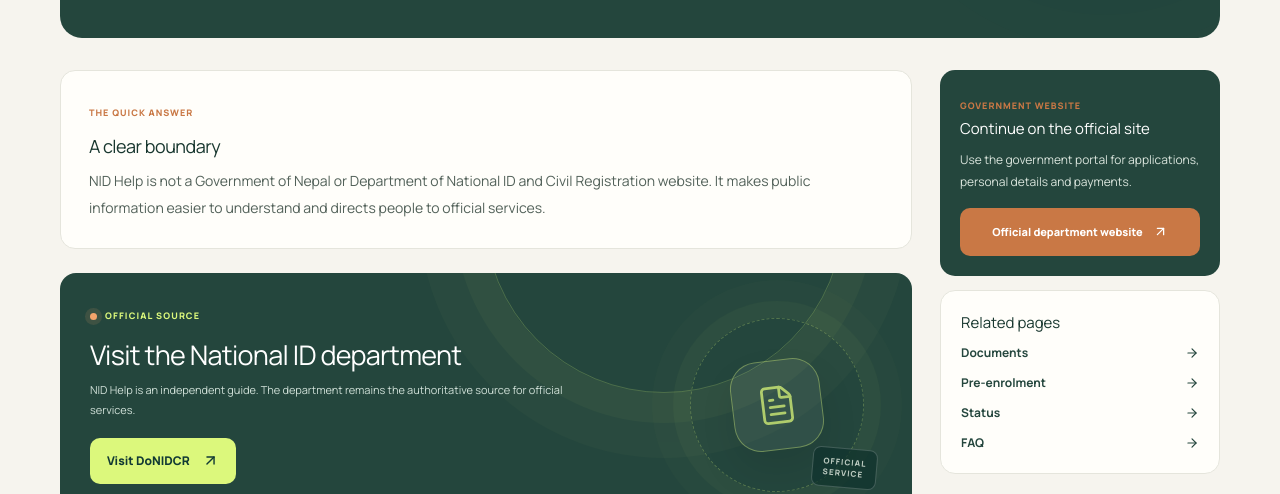
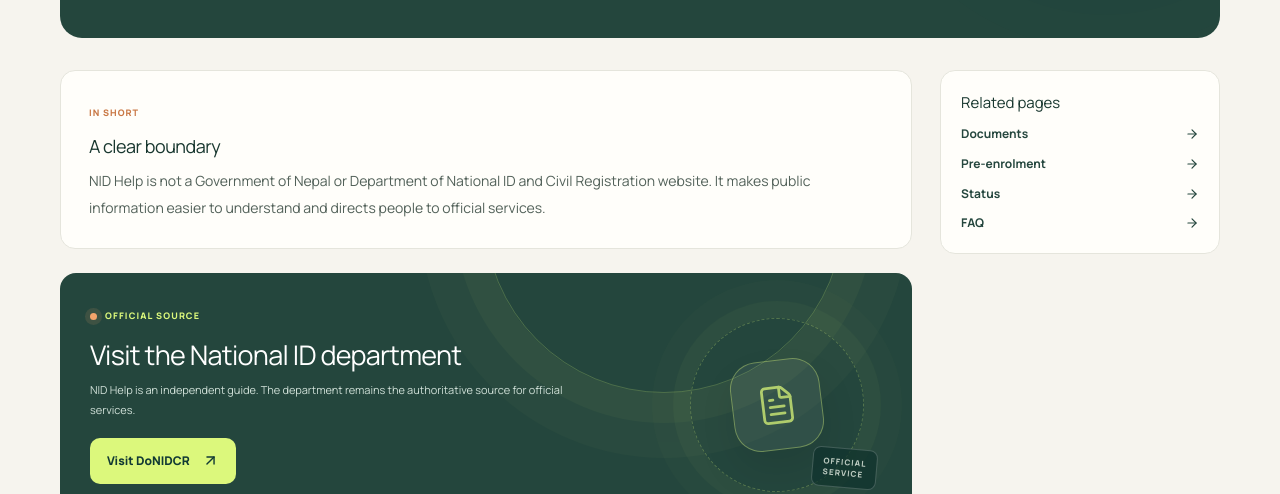
Before and after one commit to yadukumarshrestha/nid_help1, a Next.js app: page /en/about in a window 1280 px wide. Shown: the part 321-815 px from the top of the page. Built offline with nearby package versions, Linux system fonts and the light colour scheme; no server answers.

Commit message:
Remove repeated official service callout from guide sidebar

```diff
--- a/app/[locale]/[slug]/page.tsx
+++ b/app/[locale]/[slug]/page.tsx
@@ -119,7 +119,7 @@ export default async function GuidePage({
           <article className="guide-content">
             <section className="answer-card">
               <span className="answer-label">
-                {ne ? "एक मिनेटमा बुझ्नुहोस्" : "THE QUICK ANSWER"}
+                {ne ? "छोटोमा" : "IN SHORT"}
               </span>
               <h2>{guide.answerTitle}</h2>
               <p>{guide.answer}</p>
@@ -174,16 +174,6 @@ export default async function GuidePage({
           </article>
 
           <aside className="guide-sidebar">
-            {guide.officialUrl && (
-              <div className="sidebar-card dark">
-                <span className="mini-label">{ne ? "सरकारी वेबसाइट" : "GOVERNMENT WEBSITE"}</span>
-                <h3>{ne ? "आधिकारिक सेवामा जानुहोस्" : "Continue on the official site"}</h3>
-                <p>{ne ? "आवेदन, व्यक्तिगत विवरण र भुक्तानी सरकारी पोर्टलमै गर्नुहोस्।" : "Use the government portal for applications, personal details and payments."}</p>
-                <a className="button button-primary button-small" href={guide.officialUrl} target="_blank" rel="noopener noreferrer">
-                  {guide.officialLabel || (ne ? "आधिकारिक लिंक खोल्नुहोस्" : "Open official link")}<ArrowUpRight size={15} />
-                </a>
-              </div>
-            )}
             <div className="sidebar-card">
               <h3>{ne ? "सम्बन्धित पेज" : "Related pages"}</h3>
               <div className="sidebar-links">
```
